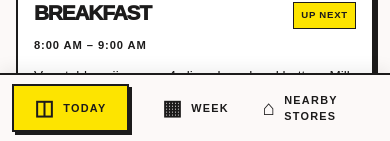
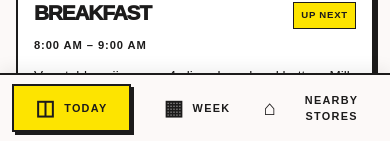
Before and after one commit to Rudransh255/bbd-mess-menu, a Next.js app: page / in a window 390 px wide. Shown: the part 703-844 px from the top of the page. Built offline with nearby package versions, Linux system fonts and the light colour scheme.

Commit message:
Fix nearby stores mobile alignment

```diff
--- a/app/globals.css
+++ b/app/globals.css
@@ -58,7 +58,7 @@ h1,h2,h3 { font-weight:950; letter-spacing:-.055em; }
 .primary-button:active { box-shadow:none; transform:translate(4px,4px); }
 .demo-note { color:#6e625e; font-size:.65rem; line-height:1.5; margin:28px 0 0; }
 .bottom-nav { position:fixed; z-index:10; bottom:0; left:0; right:0; border-top:2px solid var(--ink); background:var(--paper); display:flex; justify-content:center; gap:9px; padding:9px max(12px,env(safe-area-inset-right)) calc(9px + env(safe-area-inset-bottom)); box-shadow:0 -4px 16px #00000012; text-transform:uppercase; }
-.bottom-nav a { min-height:48px; min-width:0; width:160px; display:flex; align-items:center; justify-content:center; gap:8px; font-size:.68rem; }
+.bottom-nav a { min-height:48px; min-width:0; max-width:160px; flex:1 1 0; display:flex; align-items:center; justify-content:center; gap:8px; font-size:.68rem; text-align:center; }
 .bottom-nav a span { font-size:1.3rem; line-height:1; }
 .bottom-nav a.active { border:2px solid var(--ink); background:var(--yellow); box-shadow:3px 3px 0 var(--ink); }
 .loading-card { border:2px solid var(--ink); padding:28px; background:var(--yellow); font-weight:800; }
@@ -100,6 +100,7 @@ h1,h2,h3 { font-weight:950; letter-spacing:-.055em; }
 .store-grid { display:grid; grid-template-columns:repeat(2,minmax(0,1fr)); gap:18px; }.store-card { min-width:0; border:3px solid var(--ink); background:white; box-shadow:6px 6px 0 var(--ink); padding:20px; display:grid; grid-template-columns:auto 1fr; gap:16px; align-items:start; }.store-card .primary-button { grid-column:1/-1; }.store-number { width:46px; height:46px; display:grid; place-items:center; border:2px solid var(--ink); background:var(--coral); font-weight:950; }.store-card h2 { margin:0 0 10px; text-transform:uppercase; font-size:1.55rem; }.store-phone { display:inline-flex; min-height:44px; align-items:center; font-weight:900; text-decoration:underline; text-underline-offset:4px; }.store-detail { max-width:760px; }.store-contact { border:3px solid var(--ink); background:var(--mint); box-shadow:5px 5px 0 var(--ink); padding:18px; display:flex; justify-content:space-between; align-items:center; gap:18px; margin-bottom:28px; }.store-contact div { display:flex; flex-direction:column; gap:5px; }.store-contact span,.store-menu-photo figcaption { font-size:.65rem; font-weight:800; letter-spacing:.08em; }.store-contact strong { font-size:1.35rem; }.store-menu-photo { margin:0; }.store-menu-photo img { width:100%; height:auto; display:block; border:3px solid var(--ink); box-shadow:7px 7px 0 var(--ink); }.store-menu-photo figcaption { margin-top:16px; line-height:1.5; color:#65524d; text-transform:uppercase; }
 @media(max-width:700px) { .site-header-inner { padding:8px 14px; } .header-mark { display:none; } .page-wrap { padding:20px 16px 46px; } .hero { padding:17px; } .hero-pretitle { margin-top:30px; } .meal-list,.week-grid { grid-template-columns:1fr; } .feedback-callout { flex-direction:column; align-items:stretch; } .feedback-form { padding:17px; } }
 @media(max-width:700px) { .store-grid { grid-template-columns:1fr; }.store-contact { align-items:stretch; flex-direction:column; }.store-contact .primary-button { width:100%; } }
+@media(max-width:520px) { .store-card { grid-template-columns:1fr; }.store-card .primary-button { grid-column:1; }.store-card h2 { overflow-wrap:anywhere; } }
 @media(max-width:380px) { .page-kicker { font-size:.55rem; } .page-title h1 { font-size:2.7rem; } .hero-top { align-items:start; } .hero-time { max-width:105px; } .hero-bottom { font-size:.55rem; } .day-tabs { gap:3px; } .day-tabs button { font-size:.59rem; min-height:52px; } .rating-grid { gap:4px; } .rating-grid span { font-size:.5rem; } .bottom-nav { gap:3px; }.bottom-nav a { font-size:.52rem; gap:3px; padding-inline:3px; }.bottom-nav a span { font-size:1rem; } }
 .admin-login { min-height:100vh; display:grid; place-items:center; padding:20px; }
 .admin-login-card { width:min(100%,600px); border:3px solid var(--ink); background:white; box-shadow:7px 7px 0 var(--ink); padding:clamp(22px,5vw,40px); }
```
